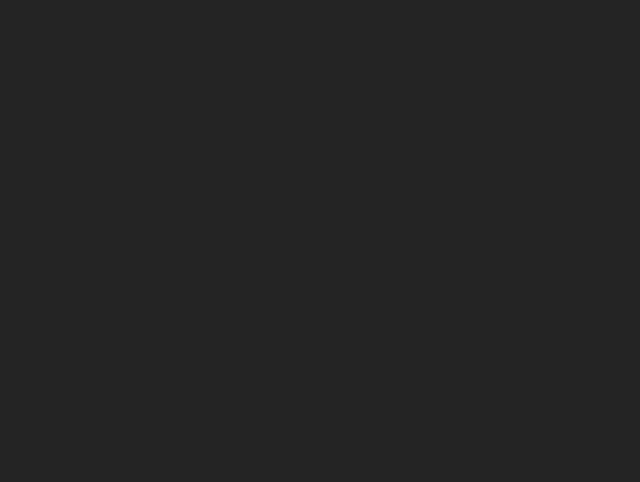
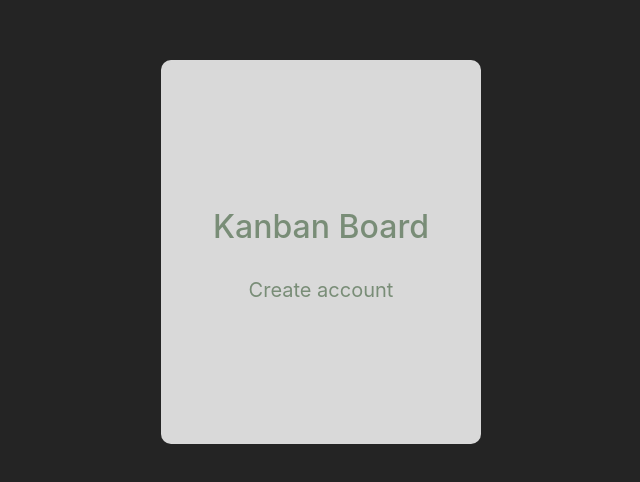
Before and after one commit to IgorEmerick/app-kanban, a React (Create React App) app: page /create-account in a window 1280 px wide. Shown: the part 148-630 px from the top of the page, without its empty margins (319-959 px from the left). Built offline with nearby package versions, Linux system fonts and the light colour scheme.

Commit message:
feature: add create account page and font family

```diff
--- a/src/App.tsx
+++ b/src/App.tsx
@@ -1,8 +1,14 @@
 import './App.css';
 import { AppRoutes } from './routes/AppRoutes';
+import { FontStyle } from './styles/FontStyle';
 
 function App() {
-  return <AppRoutes />;
+  return (
+    <>
+      <FontStyle />
+      <AppRoutes />
+    </>
+  );
 }
 
 export default App;
--- a/src/containers/CleanContainer.ts
+++ b/src/containers/CleanContainer.ts
@@ -4,4 +4,7 @@ export const CleanContainer = styled.div`
   width: 100vw;
   height: 100vh;
   background-color: #242424;
+
+  display: flex;
+  align-items: center;
 `;
--- a/src/pages/user/CreateAccount/index.tsx
+++ b/src/pages/user/CreateAccount/index.tsx
@@ -1,5 +1,13 @@
 import { CleanContainer } from '../../../containers/CleanContainer';
+import { CreateAccountContainer, Subtitle, Title } from './styles';
 
 export function CreateAccount(): JSX.Element {
-  return <CleanContainer />;
+  return (
+    <CleanContainer>
+      <CreateAccountContainer>
+        <Title>Kanban Board</Title>
+        <Subtitle>Create account</Subtitle>
+      </CreateAccountContainer>
+    </CleanContainer>
+  );
 }
--- /dev/null
+++ b/src/pages/user/CreateAccount/styles.ts
@@ -0,0 +1,32 @@
+import styled from 'styled-components';
+
+export const CreateAccountContainer = styled.div`
+  width: 20rem;
+  height: 24rem;
+  margin: auto;
+  border-radius: 0.625rem;
+  background-color: #d9d9d9;
+
+  display: flex;
+  flex-direction: column;
+  justify-content: center;
+  align-items: center;
+`;
+
+export const Title = styled.h1`
+  font-style: normal;
+  font-weight: 500;
+  font-size: 2rem;
+  line-height: 2.625rem;
+  color: #798d77;
+`;
+
+export const Subtitle = styled.h2`
+  margin-top: 0.5rem;
+
+  font-style: normal;
+  font-weight: 400;
+  font-size: 1.25rem;
+  line-height: 1.625rem;
+  color: #798d77;
+`;
--- /dev/null
+++ b/src/styles/FontStyle.ts
@@ -0,0 +1,8 @@
+import { createGlobalStyle } from 'styled-components';
+
+export const FontStyle = createGlobalStyle`
+  @font-face {
+    font-family: 'JetBrains Mono' monospace;
+    src: url('https://fonts.googleapis.com/css2?family=JetBrains+Mono:wght@400;500&display=swap');
+  }
+`;
```
